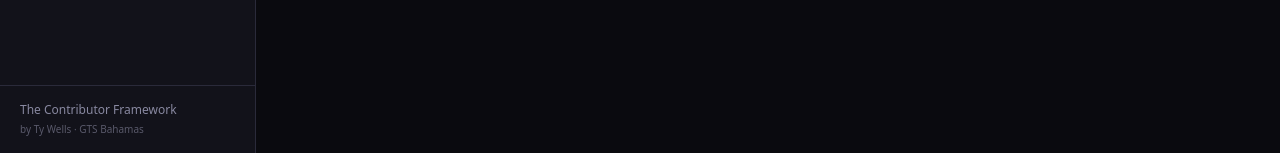
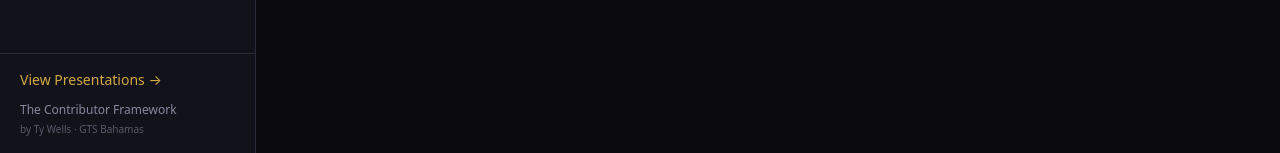
Before and after one commit to gtsbahamas/3buckets, a Next.js app: page / in a window 1280 px wide. Shown: the part 647-800 px from the top of the page. Built offline with nearby package versions, Linux system fonts and the light colour scheme.

Commit message:
feat: add presentations link to sidebar

```diff
--- a/src/components/AppShell.tsx
+++ b/src/components/AppShell.tsx
@@ -98,6 +98,12 @@ function Sidebar({ open, onClose }: { open: boolean; onClose: () => void }) {
 
         {/* Footer */}
         <div className="border-t border-border px-5 py-4">
+          <a
+            href="/presentations"
+            className="block text-sm text-gold hover:text-gold-light transition mb-3"
+          >
+            View Presentations →
+          </a>
           <p className="text-xs text-text-muted">
             The Contributor Framework
           </p>
```
